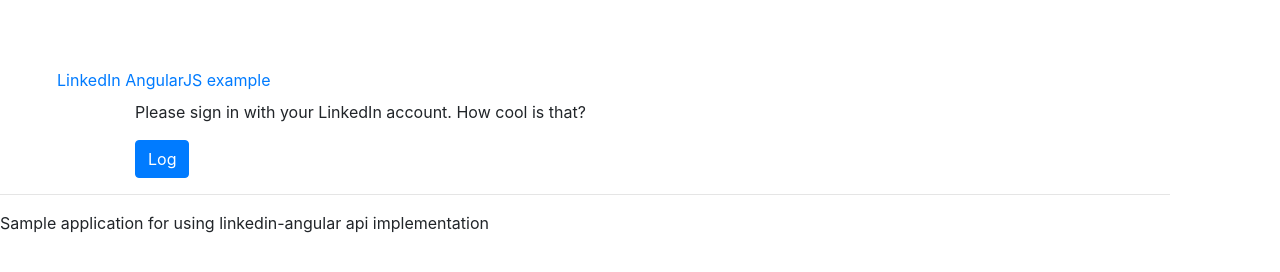
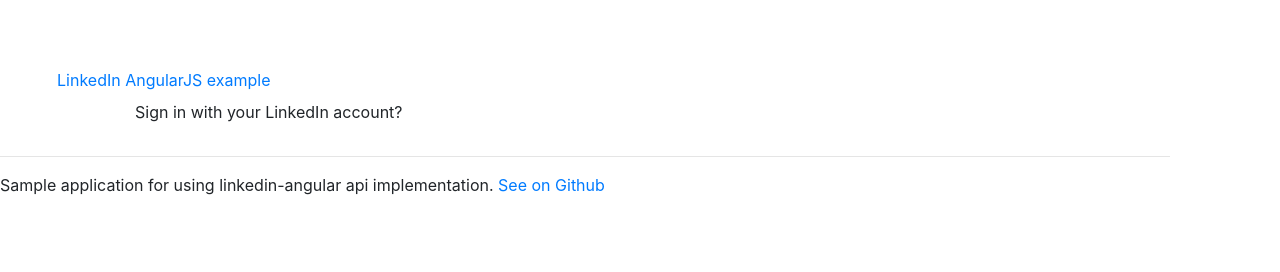
Before and after one commit to bcokca/angular-linkedin-api, a website: page example-usage/index.html at #!/login in a window 1280 px wide. Drawn offline with nearby package versions, Linux system fonts and the light colour scheme.

Commit message:
refactoring

```diff
--- a/example-usage/index.html
+++ b/example-usage/index.html
@@ -53,7 +53,8 @@
 		<!--foooter-->
 		<footer>
 
-            <p>Sample application for using linkedin-angular api implementation</p>
+            <p>Sample application for using linkedin-angular api implementation.  <a href="http://github.com/bcokca/angular-linkedin-api">See on Github</a></p>
+
 
 		</footer>
 	</div>
--- a/example-usage/views/login.html
+++ b/example-usage/views/login.html
@@ -1,9 +1,8 @@
 <div class="container-fixed">
 	<div class="hero-unit">
-		<p>Please sign in with your LinkedIn account. How cool is that?</p>
+		<p>Sign in with your LinkedIn account?</p>
 		<script type="in/Login"></script>
 
 
-        <button type="button" class="btn btn-primary " ng-click = "searchCompany()">Log</button>
 	<div>
 </div>
```
